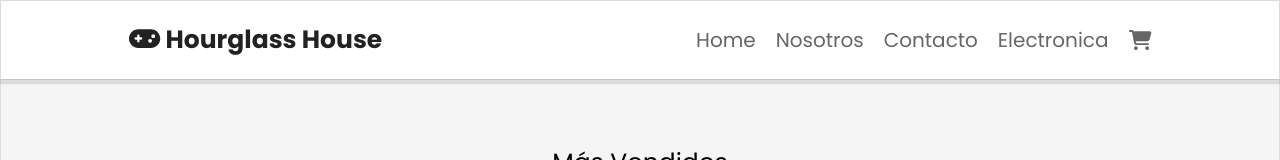
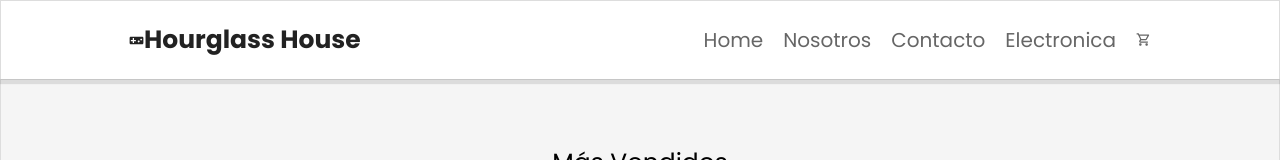
Before and after one commit to davidboxler/Ecommerce_React_CoderHouse, a React (Create React App) app: page / in a window 1280 px wide. Shown: the top 160 px of the page. Built offline with nearby package versions, Linux system fonts and the light colour scheme.

Commit message:
se agrega itemListContainer

```diff
--- a/src/components/cartWidgets/CardWidgets.js
+++ b/src/components/cartWidgets/CardWidgets.js
@@ -1,10 +1,7 @@
-import { FontAwesomeIcon } from "@fortawesome/react-fontawesome";
-import { faCartShopping } from "@fortawesome/free-solid-svg-icons";
+import { ShoppingCartOutlined } from "@mui/icons-material";
 
 function Icon() {
-    return(
-        <FontAwesomeIcon icon={faCartShopping} />
-    )
+  return <ShoppingCartOutlined />;
 }
 
 export default Icon;
--- /dev/null
+++ b/src/components/itemListContainer/ItemListContainer.js
@@ -0,0 +1,12 @@
+import React from 'react'
+import ItemList from '../itemList/ItemList'
+
+export const ItemListContainer = () => {
+  return (
+    <ItemList>
+        <p>Más Vendidos</p>
+    </ItemList>
+  )
+}
+
+export default ItemListContainer;
--- a/src/components/navBar/NavBar.js
+++ b/src/components/navBar/NavBar.js
@@ -1,8 +1,7 @@
 import "./NavBar.scss";
 import Icon from "../cartWidgets/CardWidgets";
 import { Link } from "react-router-dom";
-import { FontAwesomeIcon } from "@fortawesome/react-fontawesome";
-import { faGamepad } from "@fortawesome/free-solid-svg-icons";
+import { VideogameAsset, VideogameAssetOffOutlined } from "@mui/icons-material";
 
 function Navbar() {
   const pages = [
@@ -14,7 +13,9 @@ function Navbar() {
   return (
     <section className="header">
       <Link to={"/"} className="logo">
-        <FontAwesomeIcon icon={faGamepad} /> Hourglass house{" "}
+        <VideogameAsset  />
+        Hourglass house
+        {/* <FontAwesomeIcon icon={faGamepad} /> Hourglass house{" "} */}
       </Link>
       <nav className="navbar">
         {pages.map((page) => {
--- a/src/pages/HomePage.js
+++ b/src/pages/HomePage.js
@@ -1,10 +1,8 @@
-import ItemList from '../components/itemList/ItemList';
+import ItemListContainer from "../components/itemListContainer/ItemListContainer";
 
 function HomePage() {
     return(
-        <ItemList>
-            <p>Más Vendidos</p>
-        </ItemList>
+       <ItemListContainer />
     )
 }
 
```
